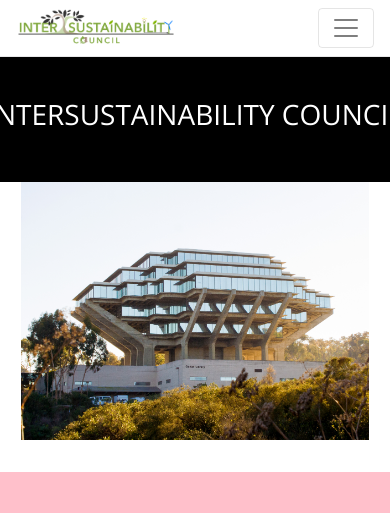
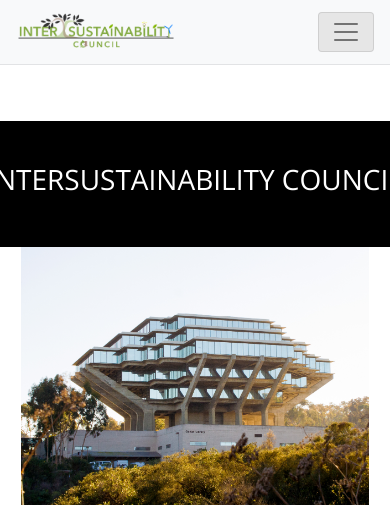
Before and after one commit to lynleyyama/COGS187B-ISC, a PHP site: page / in a window 390 px wide; the page is wider, and only the part inside the window is pictured. Shown: the top 513 px of that part. Run offline with PHP 8.4, Linux system fonts and the light colour scheme.

Commit message:
new navbar

```diff
--- a/css/creative.css
+++ b/css/creative.css
@@ -93,12 +93,12 @@
 #mainNav .navbar-brand {
   font-weight: 700;
   text-transform: uppercase;
-  color: #F05F40;
+  color: #6ec65f;
   font-family: 'Open Sans', 'Helvetica Neue', Arial, sans-serif;
 }
 
 #mainNav .navbar-brand:focus, #mainNav .navbar-brand:hover {
-  color: #f05f40;
+  color: #6ec65f;
 }
 
 #mainNav .navbar-nav > li.nav-item > a.nav-link,
--- a/css/index.css
+++ b/css/index.css
@@ -1,5 +1,5 @@
 #navLogo {
-	max-width: 25%;
+	max-width: 100%;
 }
 
 @media (max-width: 992px) {
@@ -44,13 +44,9 @@
 }
 
 header {
-	max-height: 80%;
+	max-height: 100%;
 	padding-bottom: 0;
 	margin-bottom: 0;
-}
-
-#header {
-	height: 90%;
 }
 
 .nav-item {
@@ -78,6 +74,7 @@
     padding: 16px;
 }
 
+
 .dropdown {
     position: relative;
     display: inline-block;
@@ -91,7 +88,7 @@
     z-index: 1;
 }
 
-.dropdown-content a {
+.dropbtn a:hover {
     color: black;
     padding: 12px 16px;
     display: block;
@@ -102,3 +99,18 @@
 .dropdown:hover .dropdown-content {
     display: block;
 }
+
+@media (max-width: 992px){
+	.dropdown-content a:hover {
+		display: none;
+	}
+}
+.navbar-brand {
+	max-width: 20vw;
+}
+.navbar-toggler {
+	background-color: #e6e6e6;
+}
+.navbar-nav {
+	margin-left: 15%;
+}
--- a/index.html
+++ b/index.html
@@ -2,16 +2,16 @@
 <html lang="en">
 
   <head>
-
      <meta charset="utf-8">
     <meta name="viewport" content="width=device-width, initial-scale=1, shrink-to-fit=no">
     <meta name="description" content="">
     <meta name="author" content="">
 
     <title>Inter-Sustainability Council</title>
-
     <!-- Bootstrap core CSS -->
     <link href="vendor/bootstrap/css/bootstrap.min.css" rel="stylesheet">
+    <script src="vendor/jquery/jquery.min.js"></script>
+    <script src="vendor/bootstrap/js/bootstrap.min.js" type="text/javascript"></script>
 
     <!-- Custom fonts for this template -->
     <link href="vendor/font-awesome/css/font-awesome.min.css" rel="stylesheet" type="text/css">
@@ -25,47 +25,49 @@
     <link href="css/creative.css" rel="stylesheet">
     <link href="css/index.css" rel="stylesheet" type="text/css">
 
-
-
   </head>
-
   <body id="page-top">
 
-    <!-- Navigation -->
-    <nav class="navbar navbar-expand-lg navbar-light fixed-top" id="mainNav">
-      <div class="container">
-        <!-- <a class="navbar-brand js-scroll-trigger" href="#page-top"><img id="navLogo" src="img/isc.png" alt="logo"/></a>-->
-        <img src="img/isc.png" alt="logo" id="navLogo">
-        <button class="navbar-toggler navbar-toggler-right" type="button" data-toggle="collapse" data-target="#navbarResponsive" aria-controls="navbarResponsive" aria-expanded="false" aria-label="Toggle navigation">
+  <nav class="navbar navbar-expand-lg navbar-light bg-light sticky" id="mainNav">
+    <a class="navbar-brand" href="#page-top">  <img src="img/isc.png" alt="logo" id="navLogo"></a>
+    <button class="navbar-toggler" type="button" data-toggle="collapse" data-target="#navbarNavDropdown" aria-controls="navbarNavDropdown" aria-expanded="false" aria-label="Toggle navigation" id="navbtn">
     <span class="navbar-toggler-icon"></span>
     </button>
-        <div class="collapse navbar-collapse" id="navbarResponsive">
-          <ul class="navbar-nav ml-auto">
+    <div class="collapse navbar-collapse" id="navbarNavDropdown">
+        <ul class="navbar-nav">
             <li class="nav-item dropdown">
-              <a class="nav-link dropbtn" href="#" style="color: black" role="button" id="aboutMenu">About</a>
-              <div class="dropdown-content" aria-labeledby="aboutMenu">
+                <a class="nav-link dropdown-toggle" href="#" id="navbarDropdownMenuLink" data-toggle="dropdown" aria-haspopup="true" aria-expanded="false">
+                About
+                </a>
+                <div class="dropdown-menu" aria-labelledby="navbarDropdownMenuLink">
                     <a class="dropdown-item" href="#">Meet the Team</a>
+                    <div class="dropdown-divider"></div>
                     <a class="dropdown-item" href="#">How to Get Involved</a>
+                    <div class="dropdown-divider"></div>
                     <a class="dropdown-item" href="#">Newsletter</a>
                 </div>
             </li>
             <li class="nav-item">
-              <a class="nav-link js-scroll-trigger" href="#services" style="color: black">Member Organizations</a>
+                <a class="nav-link" href="#">Member Organizations</a>
             </li>
             <li class="nav-item dropdown">
-              <a class="nav-link dropbtn" href="#" style="color: black" id="eventsMenu">Events</a>
-              <div class="dropdown-content" aria-labeledby="eventsMenu">
+                <a class="nav-link dropdown-toggle" href="#" id="navbarDropdownMenuLink" data-toggle="dropdown" aria-haspopup="true" aria-expanded="false">
+                Events
+                </a>
+                <div class="dropdown-menu" aria-labelledby="navbarDropdownMenuLink">
                     <a class="dropdown-item" href="#">Job Fair</a>
+                    <div class="dropdown-divider"></div>
                     <a class="dropdown-item" href="#">Green Talks</a>
+                    <div class="dropdown-divider"></div>
                     <a class="dropdown-item" href="#">Recyclemania Fair</a>
+                    <div class="dropdown-divider"></div>
                     <a class="dropdown-item" href="#">Calendar</a>
                 </div>
             </li>
-            <li class="nav-item dropdown">
-              <a class="nav-link js-scroll-trigger" href="#contact" style="color: black">Contact</a>
+            <li class="nav-item">
+                <a class="nav-link" href="#">Contact</a>
             </li>
         </ul>
-        </div>
     </div>
 </nav>
 
@@ -82,10 +84,10 @@
             <p class="text-faded mb-5">Start Bootstrap can help you build better websites using the Bootstrap CSS framework! Just download your template and start going, no strings attached!</p>
             <a class="btn btn-primary btn-xl js-scroll-trigger" href="#about">Find Out More</a>
           </div>-->
-          <div class="col-sm-4 left ">
+          <div class="col-lg-6 order-sm-first order-xs-first left">
             <h3>INTERSUSTAINABILITY COUNCIL</h3>
           </div>
-          <div class="col-sm-8 right ">
+          <div class="col-lg-6 order-sm-last order-xs-last right ">
             <img src="img/header1.jpg" id="headImg">
           </div>
         </div>
@@ -150,7 +152,7 @@
         </div>
       </div>
     </section>
-
+<!--
     <section class="p-0" id="portfolio">
       <div class="container-fluid p-0">
         <div class="row no-gutters popup-gallery">
@@ -247,7 +249,7 @@
         </div>
       </div>
     </section>
-
+-->
     <section class="bg-dark text-white">
       <div class="container text-center">
         <h2 class="mb-4">Free Download at Start Bootstrap!</h2>
@@ -279,18 +281,17 @@
       </div>
     </section>
 
-    <!-- Bootstrap core JavaScript -->
+    <!--Bootstrap core JavaScript
     <script src="vendor/jquery/jquery.min.js"></script>
-    <script src="vendor/bootstrap/js/bootstrap.bundle.min.js"></script>
+    <script src="vendor/bootstrap/js/bootstrap.bundle.min.js"></script>-->
 
-    <!-- Plugin JavaScript -->
+    Plugin JavaScript
     <script src="vendor/jquery-easing/jquery.easing.min.js"></script>
     <script src="vendor/scrollreveal/scrollreveal.min.js"></script>
     <script src="vendor/magnific-popup/jquery.magnific-popup.min.js"></script>
 
-    <!-- Custom scripts for this template -->
+    Custom scripts for this template
     <script src="js/creative.min.js"></script>
-
   </body>
 
 </html>
```
Also changed, not shown: other parts of css/creative.css (+11 -11 lines). Lines whose indentation alone changed are shown as unchanged.
